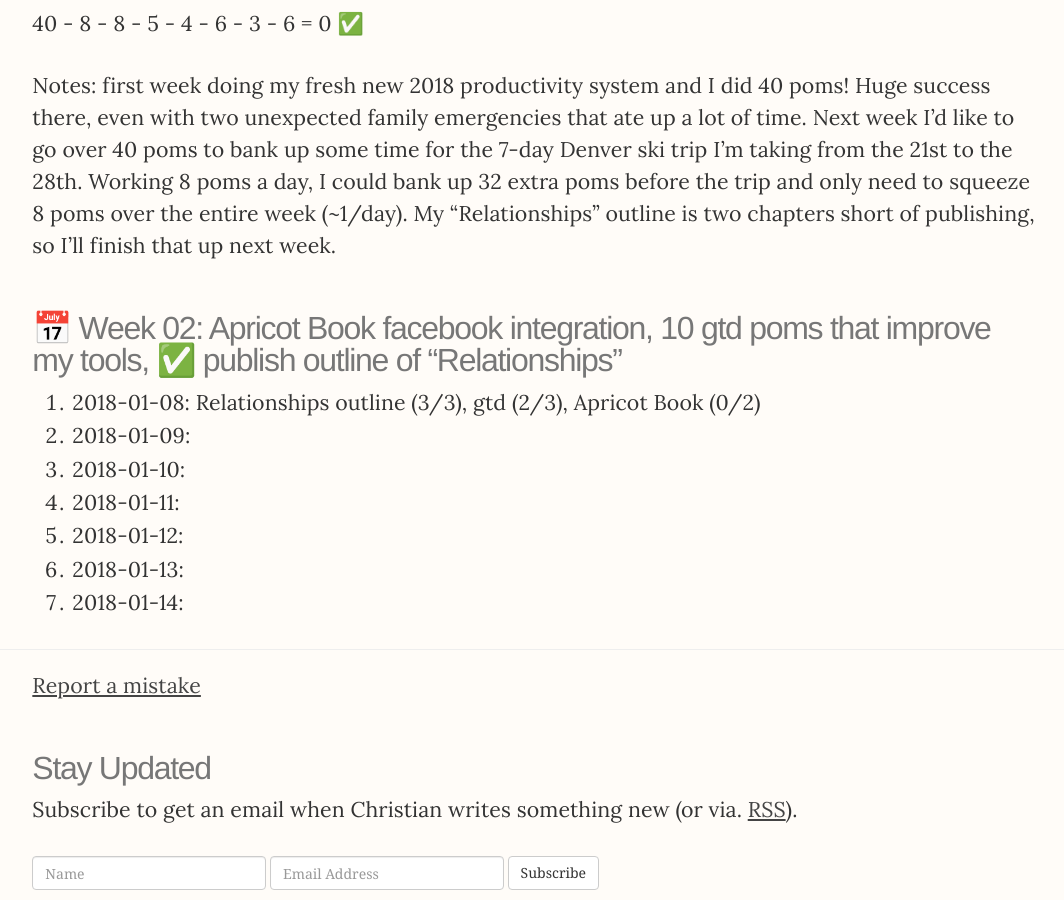
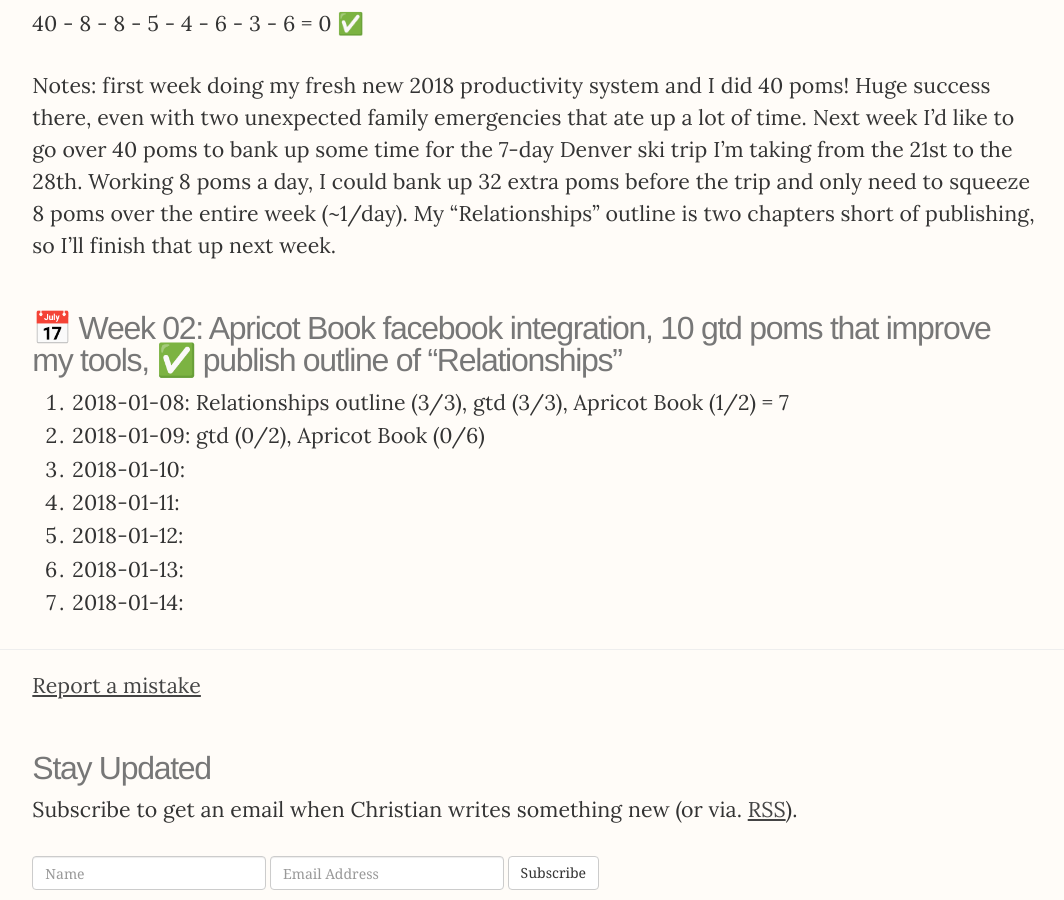
Before and after one commit to christiangenco/christiangenco.github.io, a Jekyll site: the page built from _posts/2018-01-01-2018.md, in a window 1280 px wide and 900 px high, scrolled down 1640 px. Shown: the whole window, without its empty margins (106-1170 px from the left). Built offline with Jekyll 4.4.1, drawn with Linux system fonts in a browser that asks for light colours; nearby versions of some CDN libraries.

```diff
--- a/_posts/2018-01-01-2018.md
+++ b/_posts/2018-01-01-2018.md
@@ -50,8 +50,8 @@
 
 ### 📅 Week 02: Apricot Book facebook integration, 10 gtd poms that improve my tools, ✅ publish outline of "Relationships"
 
-1. 2018-01-08: Relationships outline (3/3), gtd (2/3), Apricot Book (0/2)
-2. 2018-01-09:
+1. 2018-01-08: Relationships outline (3/3), gtd (3/3), Apricot Book (1/2) = 7
+2. 2018-01-09: gtd (0/2), Apricot Book (0/6)
 3. 2018-01-10:
 4. 2018-01-11:
 5. 2018-01-12:
```
Also changed, not shown: _books/2017-10-25-relationships.md (+1 -1 lines).
